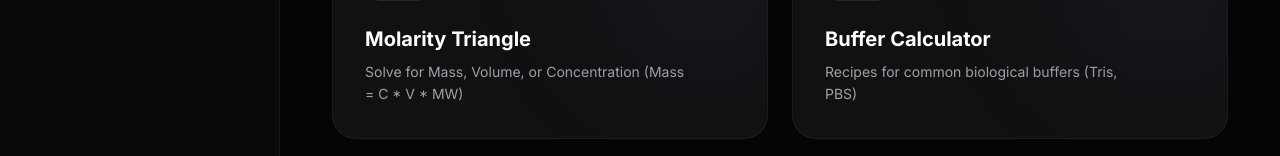
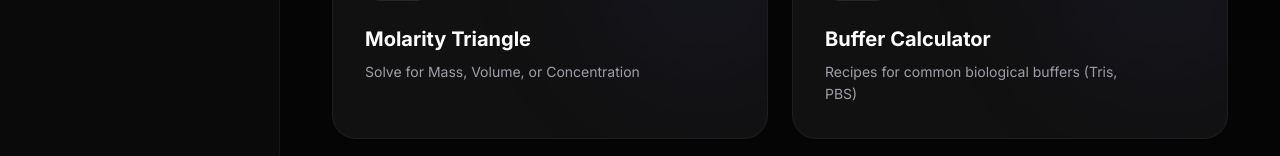
Before and after one commit to morphogenetic2/molweight-pro, a Next.js app: page / in a window 1280 px wide. Shown: the part 536-692 px from the top of the page. Built offline with nearby package versions, Linux system fonts and the light colour scheme.

Commit message:
aesthetic updates

```diff
--- a/src/app/page.tsx
+++ b/src/app/page.tsx
@@ -36,7 +36,7 @@ import { SaveRecipeModal } from "@/components/ui/SaveRecipeModal";
 const TABS = [
     { id: "mw", label: "Molecular Weight", icon: Table2, desc: "Calculate molar mass from chemical formulas and PubChem lookup" },
     { id: "dilution", label: "Dilution Calculator", icon: Pipette, desc: "C₁V₁ = C₂V₂ calculations for solution preparation" },
-    { id: "molarity", label: "Molarity Triangle", icon: Scale, desc: "Solve for Mass, Volume, or Concentration (Mass = C * V * MW)" },
+    { id: "molarity", label: "Molarity Triangle", icon: Scale, desc: "Solve for Mass, Volume, or Concentration" },
 
     { id: "buffer_calc", label: "Buffer Calculator", icon: Calculator, desc: "Recipes for common biological buffers (Tris, PBS)" },
     { id: "buffer_recipe", label: "Recipe Builder", icon: FlaskConical, desc: "Build and save custom solution recipes" },
```
